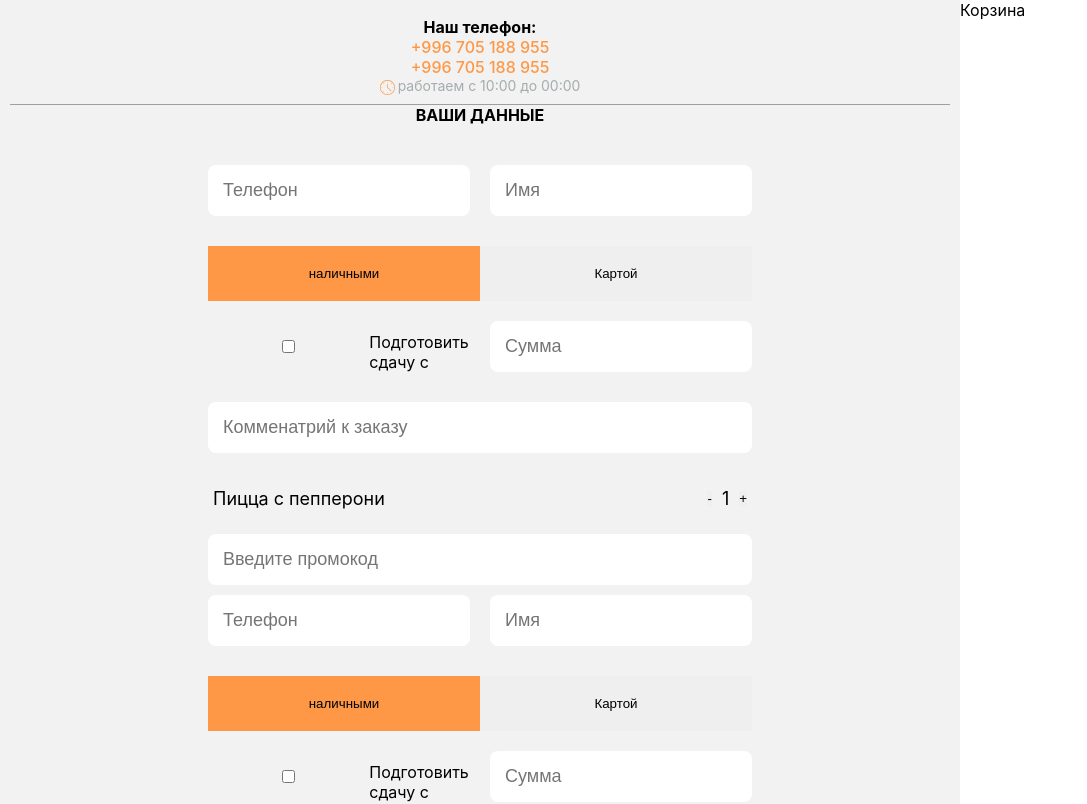
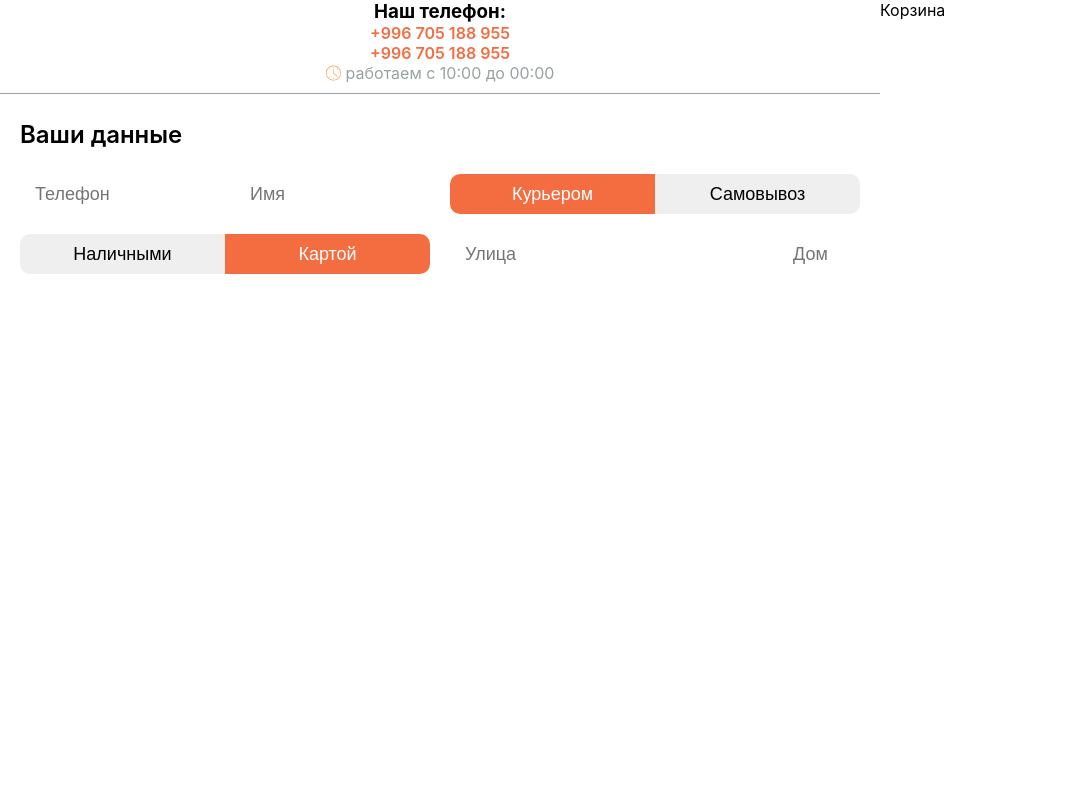
Before and after one commit to MaxatDzhetenbayev/romsen, a React (Vite) app: page /payment in a window 1280 px wide. Shown: the top 804 px of the page, without its empty margins (0-1087 px from the left). Built offline with nearby package versions, Linux system fonts and the light colour scheme.

Commit message:
feat: payment page

```diff
--- a/src/components/ui/Input/Input.jsx
+++ b/src/components/ui/Input/Input.jsx
@@ -1,6 +1,5 @@
-import styles from './Input.module.css'
-export const Input = ({classNames, ...props}) => {
-  return (
-    <input className={[styles.input, ...classNames].join(' ')} {...props}/>
-  )
-}
+import clsx from "clsx";
+import styles from "./Input.module.css";
+export const Input = ({ className, ...props }) => {
+  return <input className={clsx(styles.input, className)} {...props} />;
+};
--- a/src/components/ui/Input/Input.module.css
+++ b/src/components/ui/Input/Input.module.css
@@ -1,8 +1,9 @@
-.input{
-    border: none;
-    padding: 15px;
-    color: #F2F2F2;
-    border-radius: 8px;
-    font-weight: 500;
-    font-size: 18px;
+.input {
+  border: none;
+  padding: 15px;
+  color: #f2f2f2;
+  border-radius: 8px;
+  font-weight: 500;
+  font-size: 18px;
+  height: 40px;
 }
--- a/src/index.css
+++ b/src/index.css
@@ -1,31 +1,34 @@
 :root {
   font-family: Inter, system-ui, Avenir, Helvetica, Arial, sans-serif;
 
-  --primary-color: #F46D40;
-  --color-gray: #99A1A2;
+  --primary-color: #f46d40;
+  --color-gray: #99a1a2;
   --color-black: #111111;
 
   --main-width: 950px;
+  input,
+  textarea {
+    margin-bottom: 0;
+  }
 }
 
-*{
+* {
   margin: 0;
   padding: 0;
   box-sizing: border-box;
 }
 
-.container__small{
+.container__small {
   max-width: 750px;
   margin: 0 auto;
 }
 
-.container__large{
+.container__large {
   max-width: 830px;
   margin: 0 auto;
 }
 
-
-a{
+a {
   text-decoration: none;
   color: #000;
 }
--- a/src/pages/PaymentPage/PaymentPage.jsx
+++ b/src/pages/PaymentPage/PaymentPage.jsx
@@ -1,82 +1,65 @@
-import { useState } from 'react'
-import { Input } from '../../components/ui/Input/Input'
-import styles from './PaymentPage.module.css'
+import { useState } from "react";
+import { Input } from "../../components/ui/Input/Input";
+import { Button } from "../../components/ui/Button/Button";
+import styles from "./PaymentPage.module.css";
 
 export const PaymentPage = () => {
-    const [isCardMethod, setIsCardMethod] = useState(false)
+  const [isCardMethod, setIsCardMethod] = useState(false);
+  const [delivery, setDelivery] = useState("courier");
 
   return (
-        <section className={styles.payment}>
-            <section className={styles.payment_content}>
-                <header className={styles.payment_header}>
+    <section className={styles.container}>
+      <section className={styles.wrapper}>
+        <header className={styles.header}>
           <h3>Наш телефон:</h3>
           <a href="tel:+996705188955">+996 705 188 955</a>
           <a href="tel:+996705188955">+996 705 188 955</a>
-                    <section className={styles.header__working_hous}>
+          <section className={styles.workingHours}>
             <img src="svgs/time.svg" alt="" />
             <p>работаем с 10:00 до 00:00</p>
           </section>
         </header>
-                <section className={styles.payment_wrapper}>
-                    <h1>ВАШИ ДАННЫЕ</h1>
-                    <section className={styles.payment_userInfo}>
-                        <section className={styles.payment_order}>
-                            <Input type="text" placeholder='Телефон' classNames={[styles.payment_order_phone]} />
-                            <Input type="text" placeholder='Имя' classNames={[styles.payment_order_name]} />
-                            <section className={styles.payment_order_payment_methods}>
-                                <button onClick={() => setIsCardMethod(false)} className={!isCardMethod && styles.payment_order_payment_method_choice}>наличными</button>
-                                <button onClick={() => setIsCardMethod(true)} className={isCardMethod && styles.payment_order_payment_method_choice}>Картой</button>
+        <section className={styles.paymentWrapper}>
+          <h1 className={styles.title}>Ваши данные</h1>
+          <section className={styles.userContact}>
+            <Input placeholder="Телефон" />
+            <Input placeholder="Имя" />
           </section>
-                            <section className={styles.payment_order_payment_surrender}>
-                                <input type="checkbox" />
-                                <p>Подготовить сдачу с</p>
+          <section className={styles.split}>
+            <button
+              onClick={() => setDelivery("courier")}
+              className={delivery == "courier" && styles.splitSelected}
+            >
+              Курьером
+            </button>
+            <button
+              onClick={() => setDelivery("self")}
+              className={delivery == "self" && styles.splitSelected}
+            >
+              Самовывоз
+            </button>
           </section>
-                            <Input type="text" placeholder='Сумма' classNames={[styles.payment_order_payment_surrender_button]} />
-                            <Input type="text" placeholder='Комменатрий к заказу' classNames={[styles.payment_order_payment_comments]} />
-                            <ul className={styles.payment_order_payment_items_list}>
-                                <li className={styles.payment_order_payment_items_item}>
-                                    <p>Пицца с пепперони</p>
-                                    <div>
-                                        <button>-</button>
-                                        <p>1</p>
-                                        <button>+</button>
-                                    </div>
-                                </li>
-                            </ul>
-                            <Input type="text" placeholder='Введите промокод' classNames={[styles.payment_order_payment_promo]} />
+          <section className={styles.split}>
+            <button
+              onClick={() => setIsCardMethod(true)}
+              className={isCardMethod && styles.splitSelected}
+            >
+              Наличными
+            </button>
+            <button
+              onClick={() => setIsCardMethod(false)}
+              className={!isCardMethod && styles.splitSelected}
+            >
+              Картой
+            </button>
           </section>
-                        <section className={styles.payment_order}>
-                            <Input type="text" placeholder='Телефон' classNames={[styles.payment_order_phone]} />
-                            <Input type="text" placeholder='Имя' classNames={[styles.payment_order_name]} />
-                            <section className={styles.payment_order_payment_methods}>
-                                <button onClick={() => setIsCardMethod(false)} className={!isCardMethod && styles.payment_order_payment_method_choice}>наличными</button>
-                                <button onClick={() => setIsCardMethod(true)} className={isCardMethod && styles.payment_order_payment_method_choice}>Картой</button>
-                            </section>
-                            <section className={styles.payment_order_payment_surrender}>
-                                <input type="checkbox" />
-                                <p>Подготовить сдачу с</p>
-                            </section>
-                            <Input type="text" placeholder='Сумма' classNames={[styles.payment_order_payment_surrender_button]} />
-                            <Input type="text" placeholder='Комменатрий к заказу' classNames={[styles.payment_order_payment_comments]} />
-                            <ul className={styles.payment_order_payment_items_list}>
-                                <li className={styles.payment_order_payment_items_item}>
-                                    <p>Пицца с пепперони</p>
-                                    <div>
-                                        <button>-</button>
-                                        <p>1</p>
-                                        <button>+</button>
-                                    </div>
-                                </li>
-                            </ul>
-                            <Input type="text" placeholder='Введите промокод' classNames={[styles.payment_order_payment_promo]} />
+          <section className={styles.userLocation}>
+            <Input placeholder="Улица" />
+            <Input placeholder="Дом" />
           </section>
         </section>
       </section>
+      <section className={styles.cart}>Корзина</section>
     </section>
-            <section className={styles.payment_cart}>
-                Корзина
-            </section>
-
-        </section>
-    )
-}
+  );
+};
--- a/src/pages/PaymentPage/PaymentPage.module.css
+++ b/src/pages/PaymentPage/PaymentPage.module.css
@@ -1,144 +1,86 @@
-.payment {
-    display: grid;
-    grid-template-columns: 3fr 1fr;
-    min-height: 100vh;
+.container {
+  display: flex;
+  width: 100%;
+}
+.wrapper {
+  display: flex;
+  flex-direction: column;
+  align-items: center;
+  flex: 1;
+  gap: 10px;
+}
+.header {
+  display: flex;
+  align-items: center;
+  width: 100%;
+  flex-direction: column;
+  margin: 0px 10px 10px 10px;
+  padding-bottom: 10px;
+  border-bottom: 1px solid var(--color-gray);
+}
+.header > a {
+  color: var(--primary-color);
+  font-weight: 600;
+}
+.workingHours {
+  display: flex;
+  gap: 5px;
+  color: var(--color-gray);
+  justify-content: center;
+}
+.paymentWrapper {
+  padding: 0 20px;
+  display: grid;
+  justify-items: center;
+  align-items: center;
+  grid-template-columns: 1fr 1fr;
+  grid-template-rows: repeat(7, 1fr);
+  gap: 20px;
+}
+.title {
+  font-size: 24px;
+  font-weight: 600;
+  justify-self: start;
+}
+.userContact {
+  grid-column: 1/2;
+  display: flex;
+  gap: 20px;
+}
+.split {
+  display: grid;
+  grid-template-columns: 1fr 1fr;
+  width: 100%;
+}
+.split button {
+  display: flex;
+  justify-content: center;
+  align-items: center;
+  padding: 9px 53px;
+  height: 40px;
+  font-size: 18px;
 }
 
-@media (max-width: 765px) {
-    .payment {
-        display: block;
-        min-height: 100vh;
-    }
-
-    .payment_cart{
-        display: none;
-    }
+.split :nth-child(1) {
+  border-top-left-radius: 10px;
+  border-bottom-left-radius: 10px;
 }
-
-.payment_content {
-    background-color: #F2F2F2;
-    padding: 10px;
+.split :nth-child(2) {
+  border-top-right-radius: 10px;
+  border-bottom-right-radius: 10px;
 }
-
-.payment_header {
-    display: flex;
-    flex-direction: column;
-    align-items: center;
-    padding: 7px 16px;
-    border-bottom: 1px solid var(--color-gray);
+.splitSelected {
+  color: white;
+  background-color: var(--primary-color);
 }
-
-
-.payment_header>a {
-    color: #FF9846;
-    font-weight: 500;
-    font-size: 16px;
-    text-decoration: none;
+.userLocation {
+  display: grid;
+  align-items: center;
+  grid-template-columns: repeat(5, 1fr);
 }
-
-.payment_header>h3 {
-    font-size: 16px;
+.userLocation :nth-child(1) {
+  grid-column: 1/5;
 }
-
-.header__working_hous {
-    display: flex;
-    align-items: center;
-    gap: 3px;
+.cart {
+  width: 400px;
 }
-
-.header__working_hous>p {
-    color: #A4ACAD;
-    font-size: 14px;
-    padding-bottom: 3px;
-}
-
-
-/* !order-form-group-start */
-.payment_wrapper{
-    margin: 0 auto;
-    display: flex;
-    flex-direction: column;
-    align-items: center;
-}
-
-.payment_wrapper h1{
-    text-align: center;
-}
-
-.payment_userInfo{
-    padding-top: 40px;
-    display: flex;
-    flex-direction: column;
-    align-items: center;
-}
-
-.payment_order {
-    display: grid;
-    grid-template-areas:
-        'payment_order_phone payment_order_name'
-        'payment_order_payment_methods payment_order_payment_methods'
-        'payment_order_payment_surrender payment_order_payment_surrender_button'
-        'payment_order_payment_comments payment_order_payment_comments'
-        'payment_order_payment_items_list payment_order_payment_items_list'
-        'payment_order_payment_promo payment_order_payment_promo';
-    gap: 20px;
-}
-
-.payment_order_phone {
-    grid-area: payment_order_phone;
-}
-
-.payment_order_name {
-    grid-area: payment_order_name;
-}
-
-.payment_order_payment_methods {
-    grid-area: payment_order_payment_methods;
-    display: flex;
-}
-
-.payment_order_payment_methods button{
-    flex: 1;
-    padding: 20px;
-
-}
-
-.payment_order_payment_method_choice{
-    background-color: #FF9846;
-}
-
-.payment_order_payment_surrender{
-    grid-area: payment_order_payment_surrender;
-    display: flex;
-    align-items: center;
-}
-
-.payment_order_payment_surrender_button{
-    grid-area: payment_order_payment_surrender_button;
-
-}
-
-.payment_order_payment_comments{
-    grid-area: payment_order_payment_comments;
-}
-
-.payment_order_payment_items_list{
-    grid-area: payment_order_payment_items_list;
-}
-
-.payment_order_payment_promo{
-    grid-area: payment_order_payment_promo;
-}
-
-.payment_order_payment_items_item{
-    display: flex;
-    justify-content: space-between;
-}
-
-.payment_order_payment_items_item > div{
-    display: flex;
-    align-items: center;
-    gap: 10px;
-}
-
-/* !order-form-group-end */
```
Lines whose indentation alone changed are shown as unchanged.
